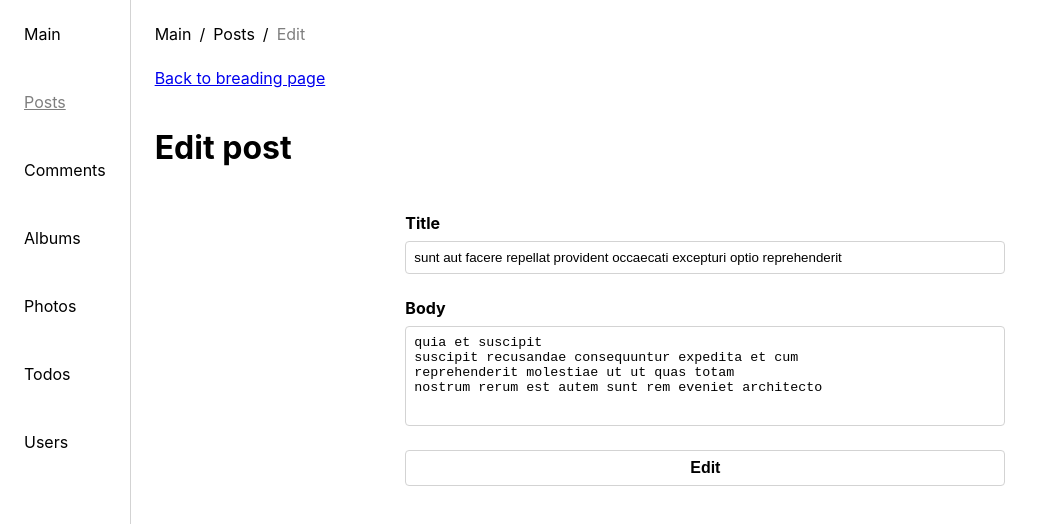
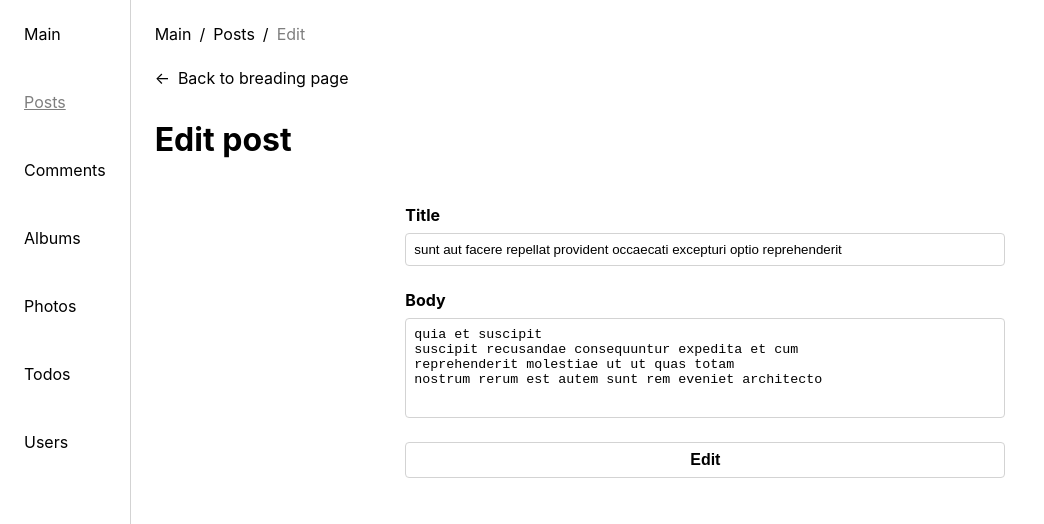
Before and after one commit to allyksander/react, a React (Vite) app: page /posts/edit/1 in a window 1280 px wide. Shown: the top 524 px of the page, without its empty margins (0-1044 px from the left). Built offline with nearby package versions, Linux system fonts and the light colour scheme; data requests are answered from the project's data file.

Commit message:
feat: update basic list-layouts of pages

```diff
--- a/src/components/Albums/AlbumsList/AlbumsList.tsx
+++ b/src/components/Albums/AlbumsList/AlbumsList.tsx
@@ -1,5 +1,5 @@
-import { Link } from "react-router-dom";
 import { AppRoutes } from "@constants/routes";
+import { ListCardLayout } from "@components/ListCardLayout/ListCardLayout";
 import { AlbumType } from "../AlbumsCard/types";
 import "./AlbumsList.scss";
 
@@ -8,11 +8,13 @@ export const AlbumsList = ({ data }: { data: AlbumType[] }) =>
     <ul className="albums-list">
       {data.map(({ id, title }) => (
         <li className="albums-list__item" key={id}>
-          <Link className="link" to={`${AppRoutes.ALBUMS}/${id}`}>
+          <ListCardLayout
+            cardLink={`${AppRoutes.ALBUMS}/${id}`}
+            editLink={`${AppRoutes.ALBUMS}/edit/${id}`}
+            removeHandler={() => {}}
+          >
             <h3>{title}</h3>
-          </Link>
-          <button>Edit</button>
-          <button>Remove</button>
+          </ListCardLayout>
         </li>
       ))}
     </ul>
--- a/src/components/Comments/CommentsList/CommentsList.tsx
+++ b/src/components/Comments/CommentsList/CommentsList.tsx
@@ -1,5 +1,5 @@
-import { Link } from "react-router-dom";
 import { AppRoutes } from "@constants/routes";
+import { ListCardLayout } from "@components/ListCardLayout/ListCardLayout";
 import { CommentType } from "../CommentsCard/types";
 import "./CommentsList.scss";
 
@@ -8,11 +8,13 @@ export const CommentsList = ({ data }: { data: CommentType[] }) =>
     <ul className="comments-list">
       {data.map(({ id, name }) => (
         <li className="comments-list__item" key={id}>
-          <Link className="link" to={`${AppRoutes.COMMENTS}/${id}`}>
+          <ListCardLayout
+            cardLink={`${AppRoutes.COMMENTS}/${id}`}
+            editLink={`${AppRoutes.COMMENTS}/edit/${id}`}
+            removeHandler={() => {}}
+          >
             <h3>{name}</h3>
-          </Link>
-          <button>Edit</button>
-          <button>Remove</button>
+          </ListCardLayout>
         </li>
       ))}
     </ul>
--- /dev/null
+++ b/src/components/ListCardLayout/ListCardLayout.scss
@@ -0,0 +1,38 @@
+@import "@styles/mixins.scss";
+
+.list-card {
+  display: grid;
+  grid-template-columns: 1fr auto;
+  align-items: flex-start;
+  gap: 8px;
+
+  &__link {
+    color: inherit;
+    transition: opacity 0.3s ease-in-out;
+
+    @include hover {
+      opacity: 0.5;
+    }
+  }
+
+  &__buttons {
+    display: inline-flex;
+    gap: 8px;
+  }
+
+  &__button {
+    padding: 8px;
+    border: 1px solid var(--gray-border);
+    border-radius: 4px;
+    background: none;
+    text-decoration: none;
+    color: inherit;
+    font-size: 14px;
+    cursor: pointer;
+    transition: 0.3s ease-in-out;
+
+    @include hover {
+      background-color: var(--gray-border);
+    }
+  }
+}
--- /dev/null
+++ b/src/components/ListCardLayout/ListCardLayout.tsx
@@ -0,0 +1,26 @@
+import { Link } from "react-router-dom";
+import { IListCardLayout } from "./types";
+import "./ListCardLayout.scss";
+
+export const ListCardLayout = ({
+  cardLink,
+  editLink,
+  removeHandler,
+  children,
+}: IListCardLayout) => {
+  return (
+    <div className="list-card">
+      <Link className="list-card__link" to={cardLink}>
+        {children}
+      </Link>
+      <div className="list-card__buttons">
+        <Link to={editLink} className="list-card__button">
+          Edit
+        </Link>
+        <button onClick={removeHandler} className="list-card__button">
+          Remove
+        </button>
+      </div>
+    </div>
+  );
+};
--- /dev/null
+++ b/src/components/ListCardLayout/types.ts
@@ -0,0 +1,8 @@
+import { ReactElement } from "react";
+
+export type IListCardLayout = {
+  cardLink: string;
+  editLink: string;
+  removeHandler: VoidFunction;
+  children?: ReactElement | ReactElement[];
+};
--- /dev/null
+++ b/src/components/PageHead/PageHead.scss
@@ -0,0 +1,27 @@
+@import "@styles/mixins.scss";
+
+.page-head {
+  padding-bottom: 32px;
+
+  &__link {
+    display: inline-flex;
+    align-items: center;
+    gap: 8px;
+    color: inherit;
+    text-decoration: none;
+    transition: opacity 0.3s ease-in-out;
+
+    &::before {
+      content: "\2190";
+      transition: transform 0.3s ease-in-out;
+    }
+
+    @include hover {
+      opacity: 0.75;
+
+      &::before {
+        transform: translateX(-5px);
+      }
+    }
+  }
+}
--- a/src/components/PageHead/PageHead.tsx
+++ b/src/components/PageHead/PageHead.tsx
@@ -1,15 +1,16 @@
 import { Breadcrumbs } from "@components/Breadcrumbs/Breadcrumbs";
 import { Link } from "react-router-dom";
+import "./PageHead.scss";
 
 export const PageHead = ({
   lastBreadcrumbsText,
 }: {
   lastBreadcrumbsText: string | undefined;
 }) => (
-  <>
+  <div className="page-head">
     <Breadcrumbs lastItemText={lastBreadcrumbsText} />
-    <Link to={"../"}>Back to breading page</Link>
-    <br />
-    <br />
-  </>
+    <Link to={"../"} className="page-head__link">
+      Back to breading page
+    </Link>
+  </div>
 );
--- a/src/components/Photos/PhotosList/PhotosList.tsx
+++ b/src/components/Photos/PhotosList/PhotosList.tsx
@@ -1,5 +1,5 @@
-import { Link } from "react-router-dom";
 import { AppRoutes } from "@constants/routes";
+import { ListCardLayout } from "@components/ListCardLayout/ListCardLayout";
 import { PhotoType } from "../PhotosCard/types";
 import "./PhotosList.scss";
 
@@ -8,7 +8,11 @@ export const PhotosList = ({ data }: { data: PhotoType[] }) => {
     <ul className="photos-list">
       {data.map(({ id, title, thumbnailUrl }) => (
         <li className="photos-list__item" key={id}>
-          <Link className="link" to={`${AppRoutes.PHOTOS}/${id}`}>
+          <ListCardLayout
+            cardLink={`${AppRoutes.PHOTOS}/${id}`}
+            editLink={`${AppRoutes.PHOTOS}/edit/${id}`}
+            removeHandler={() => {}}
+          >
             <figure>
               <img
                 src={thumbnailUrl}
@@ -21,9 +25,7 @@ export const PhotosList = ({ data }: { data: PhotoType[] }) => {
                 <h3>{title}</h3>
               </figcaption>
             </figure>
-          </Link>
-          <button>Edit</button>
-          <button>Remove</button>
+          </ListCardLayout>
         </li>
       ))}
     </ul>
--- a/src/components/Posts/PostsList/PostsList.tsx
+++ b/src/components/Posts/PostsList/PostsList.tsx
@@ -1,7 +1,7 @@
-import { Link } from "react-router-dom";
 import { AppRoutes } from "@constants/routes";
 import { PostType } from "../PostsCard/types";
 import { useDeletePostMutation } from "@redux/api/jsonPlaceholderApi";
+import { ListCardLayout } from "@components/ListCardLayout/ListCardLayout";
 import "./PostsList.scss";
 
 export const PostsList = ({ data }: { data: PostType[] }) => {
@@ -11,11 +11,13 @@ export const PostsList = ({ data }: { data: PostType[] }) => {
     <ul className="posts-list">
       {data.map(({ id, title }) => (
         <li className="posts-list__item" key={id}>
-          <Link className="link" to={`${AppRoutes.POSTS}/${id}`}>
+          <ListCardLayout
+            cardLink={`${AppRoutes.POSTS}/${id}`}
+            editLink={`${AppRoutes.POSTS}/edit/${id}`}
+            removeHandler={() => deletePost(id)}
+          >
             <h3>{title}</h3>
-          </Link>
-          <Link to={`${AppRoutes.POSTS}/edit/${id}`}>Edit</Link>
-          <button onClick={() => deletePost(id)}>Remove</button>
+          </ListCardLayout>
         </li>
       ))}
     </ul>
--- a/src/components/Todos/TodosList/TodosList.tsx
+++ b/src/components/Todos/TodosList/TodosList.tsx
@@ -1,5 +1,5 @@
-import { Link } from "react-router-dom";
 import { AppRoutes } from "@constants/routes";
+import { ListCardLayout } from "@components/ListCardLayout/ListCardLayout";
 import { TodosType } from "../TodosCard/types";
 import "./TodosList.scss";
 
@@ -8,11 +8,13 @@ export const TodosList = ({ data }: { data: TodosType[] }) => {
     <ul className="todos-list">
       {data.map(({ id, title }) => (
         <li className="todos-list__item" key={id}>
-          <Link className="link" to={`${AppRoutes.TODOS}/${id}`}>
+          <ListCardLayout
+            cardLink={`${AppRoutes.TODOS}/${id}`}
+            editLink={`${AppRoutes.TODOS}/edit/${id}`}
+            removeHandler={() => {}}
+          >
             <h3>{title}</h3>
-          </Link>
-          <button>Edit</button>
-          <button>Remove</button>
+          </ListCardLayout>
         </li>
       ))}
     </ul>
--- a/src/components/Users/UsersList/UsersList.tsx
+++ b/src/components/Users/UsersList/UsersList.tsx
@@ -1,5 +1,5 @@
-import { Link } from "react-router-dom";
 import { AppRoutes } from "@constants/routes";
+import { ListCardLayout } from "@components/ListCardLayout/ListCardLayout";
 import { UserType } from "../UsersCard/types";
 import "./UsersList.scss";
 
@@ -8,11 +8,13 @@ export const UsersList = ({ data }: { data: UserType[] }) =>
     <ul className="users-list">
       {data.map(({ id, name }) => (
         <li className="users-list__item" key={id}>
-          <Link className="link" to={`${AppRoutes.USERS}/${id}`}>
+          <ListCardLayout
+            cardLink={`${AppRoutes.USERS}/${id}`}
+            editLink={`${AppRoutes.USERS}/edit/${id}`}
+            removeHandler={() => {}}
+          >
             <h3>{name}</h3>
-          </Link>
-          <button>Edit</button>
-          <button>Remove</button>
+          </ListCardLayout>
         </li>
       ))}
     </ul>
--- a/src/index.scss
+++ b/src/index.scss
@@ -9,6 +9,10 @@ body {
   font-family: Inter, system-ui, Avenir, Helvetica, Arial, sans-serif;
   line-height: 1.25;
   font-size: 14px;
+}
+
+figure {
+  margin: 0;
 }
 
 ul {
```
